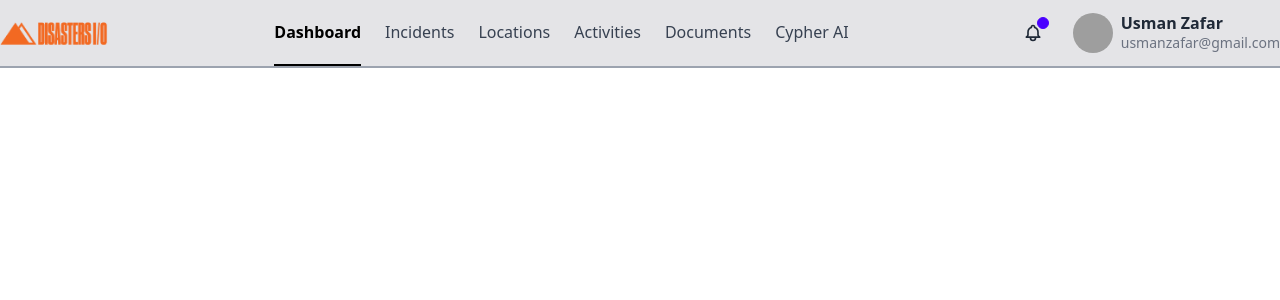
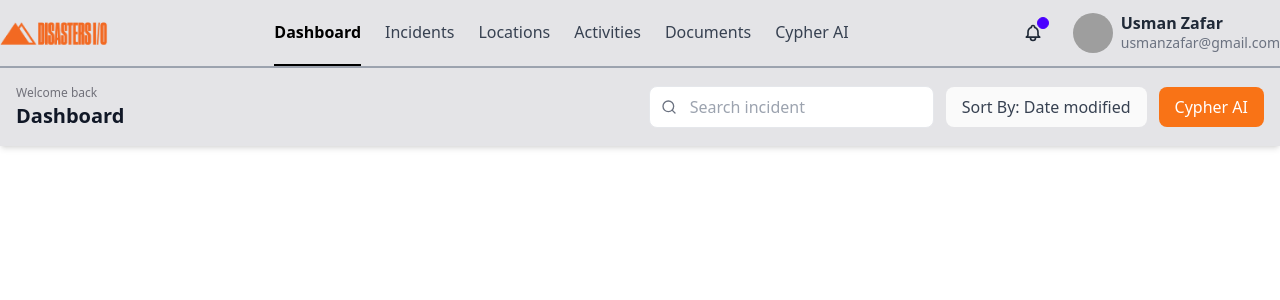
Before and after one commit to Naeem401/assignment-7, a React (Vite) app: page / in a window 1280 px wide. Shown: the top 300 px of the page. Built offline with nearby package versions, Linux system fonts and the light colour scheme; grey boxes are pictures that could not be loaded.

Commit message:
Header  common layout Complite

```diff
--- a/package.json
+++ b/package.json
@@ -12,6 +12,7 @@
   "dependencies": {
     "react": "^18.3.1",
     "react-dom": "^18.3.1",
+    "react-icons": "^5.4.0",
     "react-router-dom": "^7.1.5"
   },
   "devDependencies": {
--- /dev/null
+++ b/src/Pages/Dashboard.jsx
@@ -0,0 +1,12 @@
+
+import Header from '../component/Header'
+
+function Dashboard() {
+  return (
+    <div>
+        <Header tital={"Dashboard"}/>
+    </div>
+  )
+}
+
+export default Dashboard
--- /dev/null
+++ b/src/component/Header.jsx
@@ -0,0 +1,31 @@
+import { FiSearch } from "react-icons/fi"
+
+
+function Header({tital}) {
+  return (
+    <header className="bg-[#E4E4E7] p-4 flex flex-col md:flex-row justify-between items-center w-full shadow-md">
+        <div>
+        <h4 className="text-[12px] font-normal text-[#71717A]">Welcome back</h4>
+        <h1 className="text-xl font-semibold text-gray-900">{tital}</h1>
+        </div>
+    <div className="flex items-center space-x-3 mt-3 md:mt-0">
+      <div className="relative">
+        <input
+          type="text"
+          placeholder="Search incident"
+          className="px-3 py-2 border rounded-lg focus:outline-none focus:ring-2 focus:ring-blue-500 pl-10"
+        />
+        <FiSearch className="absolute left-3 top-1/2 transform -translate-y-1/2 text-gray-500" />
+      </div>
+      <button className="px-4 py-2 bg-[#FAFAFA] text-gray-700 rounded-lg hover:bg-gray-300">
+        Sort By: Date modified
+      </button>
+      <button className="px-4 py-2 bg-orange-500 text-white rounded-lg hover:bg-orange-600">
+        Cypher AI
+      </button>
+    </div>
+  </header>
+  )
+}
+
+export default Header
```
Also changed, not shown: src/Root/Root.jsx (+8 -2 lines), 1 other file (tests, documents, lock files or other folders).
